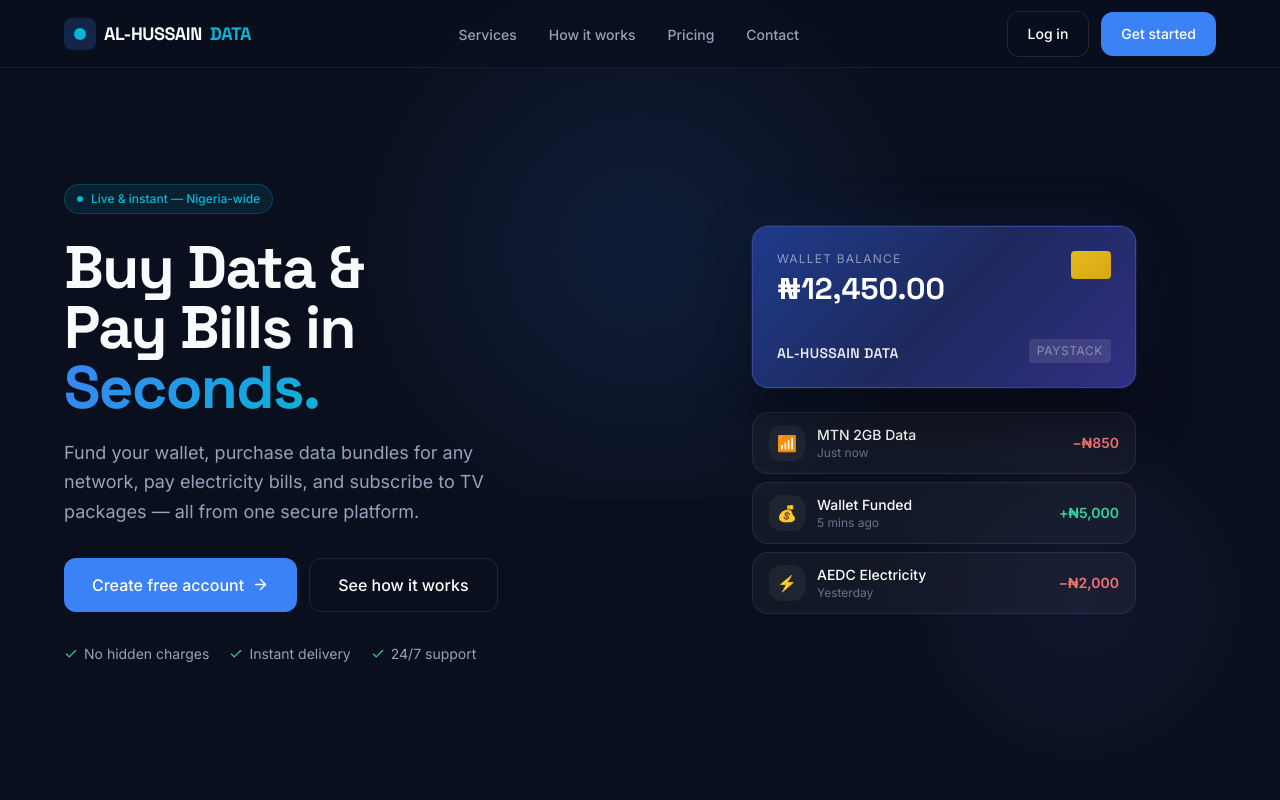
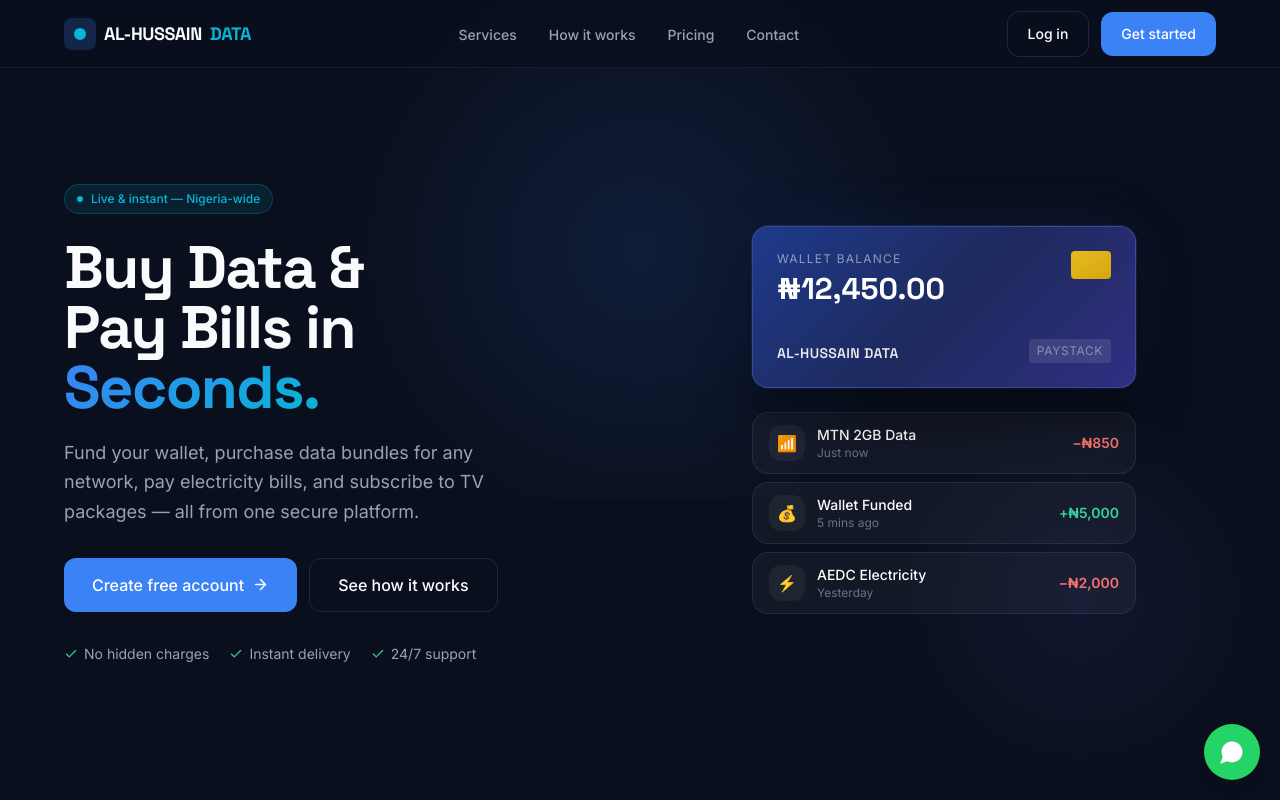
Before and after one commit to alhussain1514/alhussain-data, a React (Vite) app in the folder alhussain-data/: page / in a window 1280 px wide. Shown: the top 800 px of the page. Built offline with nearby package versions, Linux system fonts and the light colour scheme.

Commit message:
Add WhatsApp contact button

```diff
--- /dev/null
+++ b/alhussain-data/src/components/WhatsAppButton.jsx
@@ -0,0 +1,22 @@
+import { MessageCircle } from 'lucide-react'
+
+const WHATSAPP_NUMBER = '2347042728644'
+
+export default function WhatsAppButton() {
+  const link = `https://wa.me/${WHATSAPP_NUMBER}?text=${encodeURIComponent(
+    'Hi, I need help with my AL-HUSSAIN DATA account.'
+  )}`
+
+  return (
+    <a
+      href={link}
+      target="_blank"
+      rel="noopener noreferrer"
+      aria-label="Chat with us on WhatsApp"
+      className="fixed bottom-5 right-5 z-50 w-14 h-14 rounded-full bg-[#25D366] shadow-lg
+                 flex items-center justify-center hover:scale-105 transition-transform duration-150"
+    >
+      <MessageCircle size={28} className="text-white" fill="white" strokeWidth={0} />
+    </a>
+  )
+}
--- a/alhussain-data/src/components/layouts/DashboardLayout.jsx
+++ b/alhussain-data/src/components/layouts/DashboardLayout.jsx
@@ -6,6 +6,7 @@ import {
   Gift, User, LogOut, Menu, X, ChevronRight, Bell,
 } from 'lucide-react'
 import { formatNaira } from '../../utils/helpers'
+import WhatsAppButton from '../WhatsAppButton'
 
 const NAV_ITEMS = [
   { path: '/dashboard', label: 'Dashboard', icon: LayoutDashboard, exact: true },
@@ -161,6 +162,7 @@ export default function DashboardLayout() {
           <Outlet />
         </main>
       </div>
+      <WhatsAppButton />
     </div>
   )
 }
--- a/alhussain-data/src/pages/Landing.jsx
+++ b/alhussain-data/src/pages/Landing.jsx
@@ -1,6 +1,9 @@
 import { Link } from 'react-router-dom'
 import Navbar from '../components/Navbar'
+import WhatsAppButton from '../components/WhatsAppButton'
 import { ArrowRight, Check, Wifi, Phone, Zap, Tv, Wallet, Gift } from 'lucide-react'
+
+const WHATSAPP_LINK = 'https://wa.me/2347042728644'
 
 const SERVICES = [
   { icon: Wifi, label: 'Data Bundles', desc: 'MTN, Airtel, Glo & 9Mobile bundles at the best rates — daily, weekly, or monthly.', color: 'text-brand-blue', bg: 'bg-brand-blue/10', gradient: 'from-brand-blue to-brand-cyan' },
@@ -34,7 +37,6 @@ export default function Landing() {
 
       {/* ── HERO ── */}
       <section className="relative min-h-screen flex items-center px-6 md:px-16 pt-28 pb-16 overflow-hidden">
-        {/* Background glows */}
         <div className="absolute inset-0 pointer-events-none">
           <div className="absolute top-0 left-1/2 -translate-x-1/2 w-[700px] h-[500px] rounded-full"
                style={{ background: 'radial-gradient(circle, rgba(59,130,246,0.12) 0%, transparent 70%)' }} />
@@ -43,7 +45,6 @@ export default function Landing() {
         </div>
 
         <div className="max-w-6xl mx-auto w-full grid md:grid-cols-2 gap-16 items-center relative z-10">
-          {/* Left */}
           <div className="animate-slide-up">
             <div className="inline-flex items-center gap-2 px-3 py-1.5 rounded-full border border-brand-cyan/25 bg-brand-cyan/10 text-brand-cyan text-xs font-medium mb-6">
               <span className="w-1.5 h-1.5 rounded-full bg-brand-cyan animate-pulse-slow" />
@@ -78,9 +79,7 @@ export default function Landing() {
             </div>
           </div>
 
-          {/* Right — Wallet Visual */}
           <div className="flex flex-col items-center gap-4">
-            {/* Floating wallet card */}
             <div className="w-full max-w-sm rounded-2xl p-6 animate-float wallet-glow"
                  style={{ background: 'linear-gradient(135deg, #1E3A8A 0%, #1E2A5E 50%, #312E81 100%)', border: '1px solid rgba(99,130,246,0.3)' }}>
               <div className="flex justify-between items-start mb-8">
@@ -98,7 +97,6 @@ export default function Landing() {
               </div>
             </div>
 
-            {/* Mini transactions */}
             <div className="w-full max-w-sm space-y-2">
               {[
                 { icon: '📶', name: 'MTN 2GB Data', time: 'Just now', amount: '−₦850', minus: true },
@@ -125,7 +123,6 @@ export default function Landing() {
         </div>
       </section>
 
-      {/* ── STATS BAR ── */}
       <div className="border-y border-white/[0.06] bg-navy-2">
         <div className="max-w-4xl mx-auto px-6 py-8 grid grid-cols-2 md:grid-cols-4 gap-8 text-center">
           {STATS.map((s) => (
@@ -137,7 +134,6 @@ export default function Landing() {
         </div>
       </div>
 
-      {/* ── SERVICES ── */}
       <section id="services" className="px-6 md:px-16 py-24">
         <div className="max-w-6xl mx-auto">
           <p className="section-eyebrow">What we offer</p>
@@ -165,7 +161,6 @@ export default function Landing() {
         </div>
       </section>
 
-      {/* ── HOW IT WORKS ── */}
       <section id="how" className="bg-navy-2 px-6 md:px-16 py-24">
         <div className="max-w-6xl mx-auto">
           <p className="section-eyebrow">The process</p>
@@ -192,7 +187,6 @@ export default function Landing() {
         </div>
       </section>
 
-      {/* ── CTA ── */}
       <section className="px-6 md:px-16 py-24 text-center">
         <div className="max-w-xl mx-auto glass-card p-12"
              style={{ background: 'linear-gradient(135deg, rgba(30,58,138,0.35), rgba(49,46,129,0.25))' }}>
@@ -204,23 +198,35 @@ export default function Landing() {
           </p>
           <div className="flex flex-wrap gap-3 justify-center">
             <Link to="/register" className="btn-primary btn-lg">Create free account</Link>
-            <a href="#contact" className="btn-ghost btn-lg">Talk to us</a>
+            <a href={WHATSAPP_LINK} target="_blank" rel="noopener noreferrer" className="btn-ghost btn-lg">Talk to us</a>
           </div>
         </div>
       </section>
 
-      {/* ── FOOTER ── */}
       <footer className="border-t border-white/[0.06] px-6 md:px-16 py-6 flex flex-wrap items-center justify-between gap-4">
         <Link to="/" className="font-display font-bold text-base flex items-center gap-2">
           AL-HUSSAIN <span className="text-brand-cyan">DATA</span>
         </Link>
         <p className="text-slate-500 text-sm">© 2025 AL-HUSSAIN DATA. All rights reserved.</p>
         <div className="flex gap-5">
-          {['Privacy', 'Terms', 'Contact'].map((l) => (
-            <a key={l} href="#" className="text-slate-500 text-sm hover:text-white transition-colors">{l}</a>
+          {[
+            { label: 'Privacy', href: '#' },
+            { label: 'Terms', href: '#' },
+            { label: 'Contact', href: WHATSAPP_LINK, external: true },
+          ].map((l) => (
+            <a
+              key={l.label}
+              href={l.href}
+              target={l.external ? '_blank' : undefined}
+              rel={l.external ? 'noopener noreferrer' : undefined}
+              className="text-slate-500 text-sm hover:text-white transition-colors"
+            >
+              {l.label}
+            </a>
           ))}
         </div>
       </footer>
+      <WhatsAppButton />
     </div>
   )
 }
```
